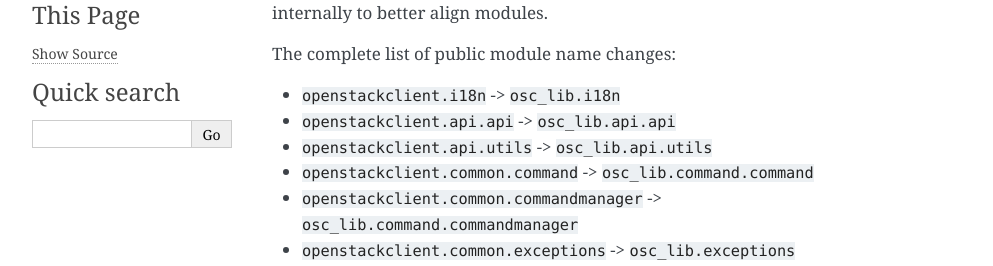
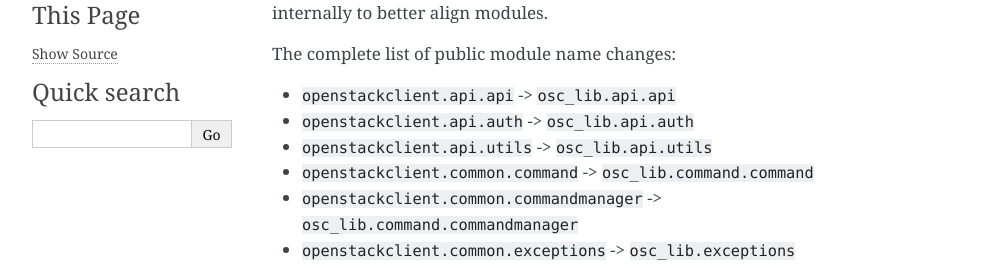
Before and after one commit to openstack/osc-lib, a Sphinx documentation site: the page built from doc/source/transition.rst, in a window 1280 px wide. Shown: the part 233-499 px from the top of the page, without its empty margins (148-1141 px from the left). Built offline with Sphinx 7.4.7, drawn with Linux system fonts in a browser that asks for light colours; the version number could not be read and is left out.

Commit message:
update the transition docs
include auth bits and alphabetize.

Change-Id: I9f1cab8757c550e159e474a80ebcf98055d9947a

```diff
--- a/README.rst
+++ b/README.rst
@@ -47,10 +47,14 @@ This library was extracted from the main OSC repo after the OSC 2.4.0 release.
 The following are the changes to imports that will cover the majority of
 transition to using osc-lib:
 
-* openstackclient.common.parseractions -> osc_lib.cli.parseractions
+* openstackclient.api.api -> osc_lib.api.api
+* openstackclient.api.auth -> osc_lib.api.auth
+* openstackclient.api.utils -> osc_lib.api.utils
 * openstackclient.common.command -> osc_lib.command.command
+* openstackclient.common.commandmanager -> osc_lib.command.commandmanager
 * openstackclient.common.exceptions -> osc_lib.exceptions
 * openstackclient.common.logs -> osc_lib.logs
+* openstackclient.common.parseractions -> osc_lib.cli.parseractions
 * openstackclient.common.session -> osc_lib.session
 * openstackclient.common.utils -> osc_lib.utils
 * openstackclient.i18n -> osc_lib.i18n
--- a/doc/source/transition.rst
+++ b/doc/source/transition.rst
@@ -9,8 +9,8 @@ has been done internally to better align modules.
 
 The complete list of public module name changes:
 
-* ``openstackclient.i18n`` -> ``osc_lib.i18n``
 * ``openstackclient.api.api`` -> ``osc_lib.api.api``
+* ``openstackclient.api.auth`` -> ``osc_lib.api.auth``
 * ``openstackclient.api.utils`` -> ``osc_lib.api.utils``
 * ``openstackclient.common.command`` -> ``osc_lib.command.command``
 * ``openstackclient.common.commandmanager`` -> ``osc_lib.command.commandmanager``
```
